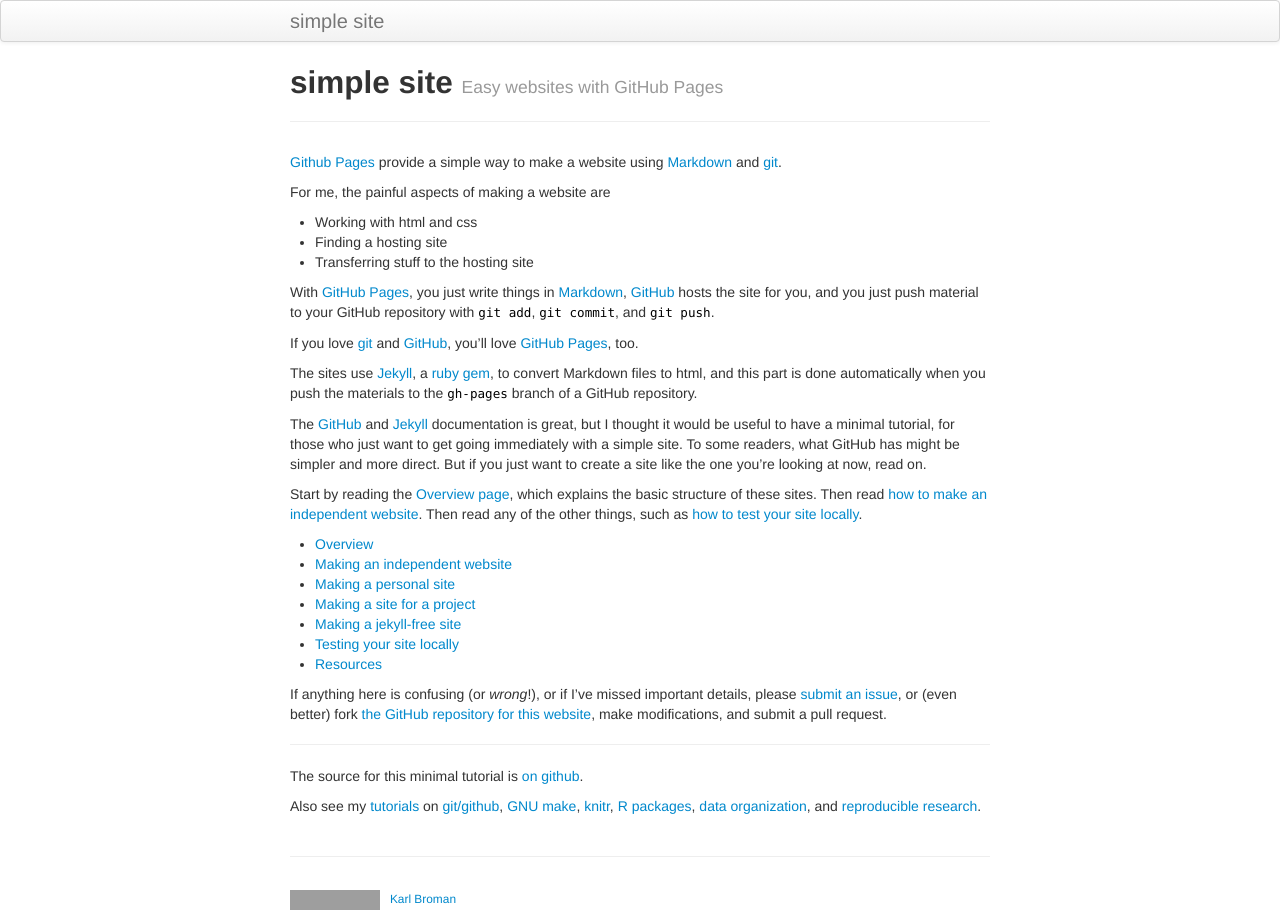
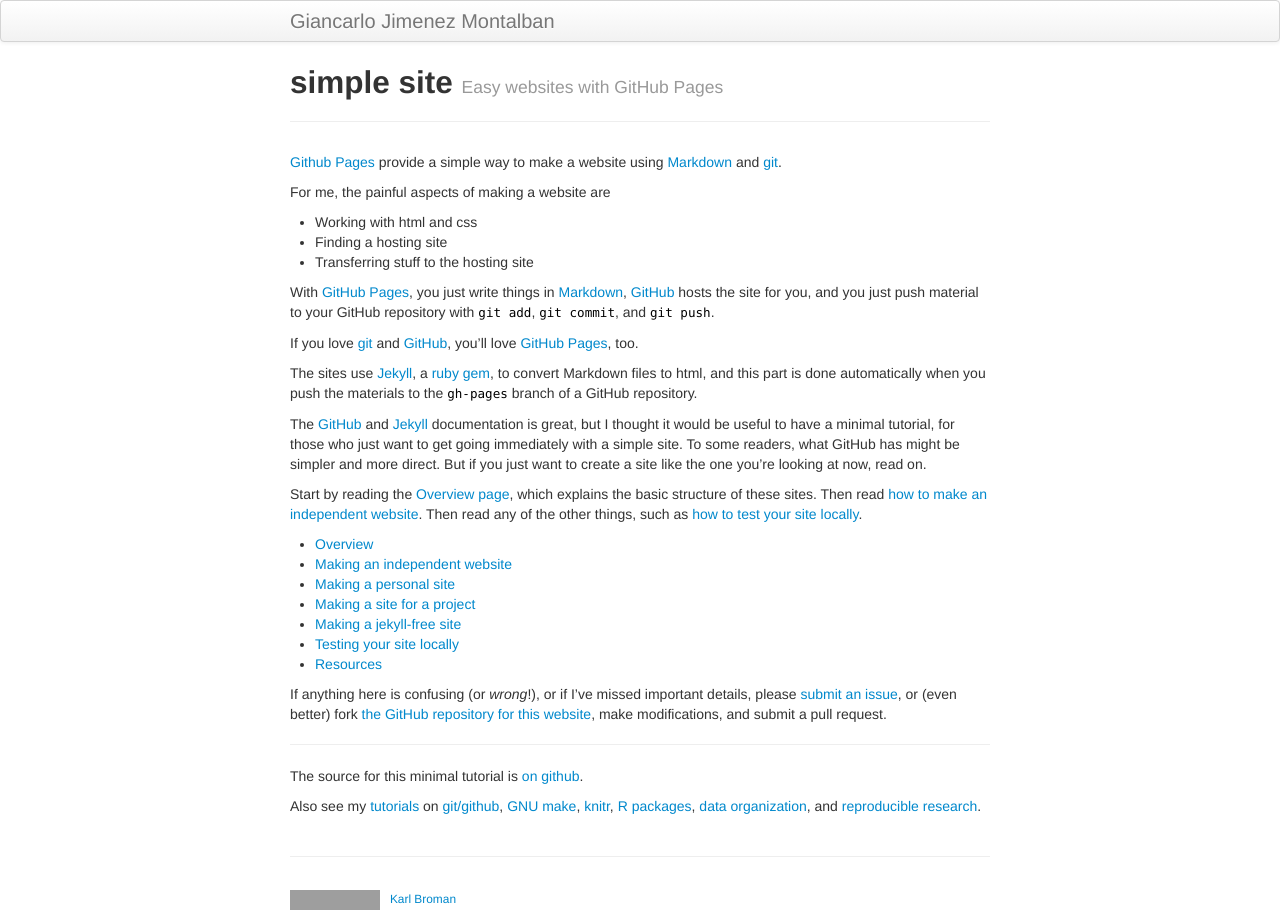
Before and after one commit to giank99/giankjimenz.github.io, a Jekyll site: the page built from index.md, in a window 1280 px wide. Built offline with Jekyll 4.4.1, drawn with Linux system fonts in a browser that asks for light colours; grey boxes are pictures that could not be loaded.

Commit message:
Update _config.yml

```diff
--- a/_config.yml
+++ b/_config.yml
@@ -8,16 +8,15 @@ highlighter: rouge
 # Themes are encouraged to use these universal variables
 # so be sure to set them if your theme uses them.
 #
-title : simple site
+title : Giancarlo Jimenez Montalban
 author :
-  name : Karl Broman
-  email : kbroman@gmail.com
-  github : kbroman
+  name : Giancarlo Jimenez Montalban
+  email : Giancarlojimenez99@gmail.com
+  github : GiankJimenz
   feedburner : nil
 
 # NOTE: Replacing this next line with your own URL
-production_url : https://kbroman.github.io/simple_site
-
+production_url : https://giankjimenz.github.io/
 # Tell Github to use the kramdown markdown interpreter
 # (see https://help.github.com/articles/migrating-your-pages-site-from-maruku)
 markdown: kramdown
@@ -51,7 +50,7 @@ JB :
   #     This means always setting the protocol (http|https) or prefixing with "/"
   #
   # NOTE: Replace this next line with your own URL, likely with username.github.io
-  BASE_PATH : https://kbroman.org/simple_site
+  BASE_PATH : https://giankjimenz.github.io/
 
   # By default, the asset_path is automatically defined relative to BASE_PATH plus the enabled theme.
   # ex: [BASE_PATH]/assets/themes/[THEME-NAME]
```
